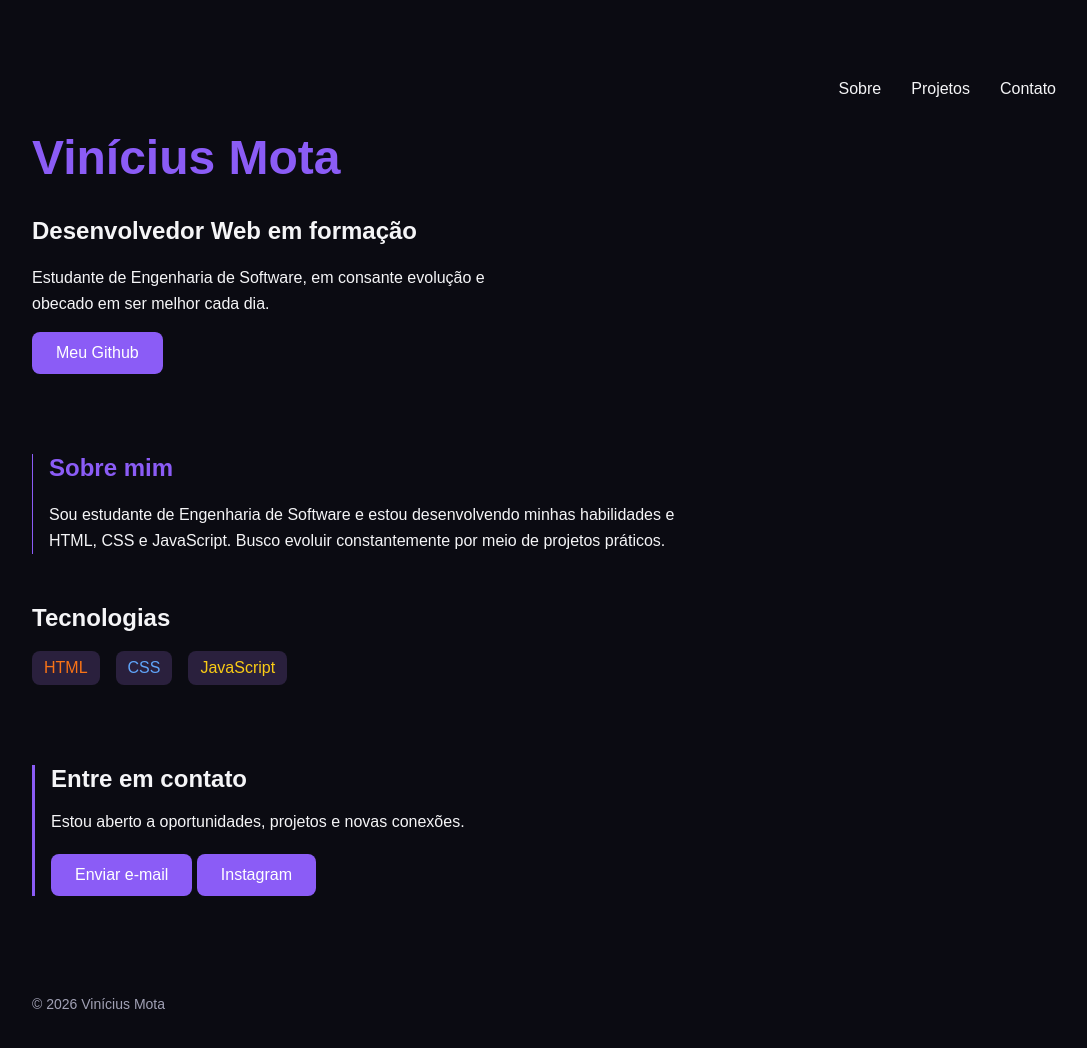
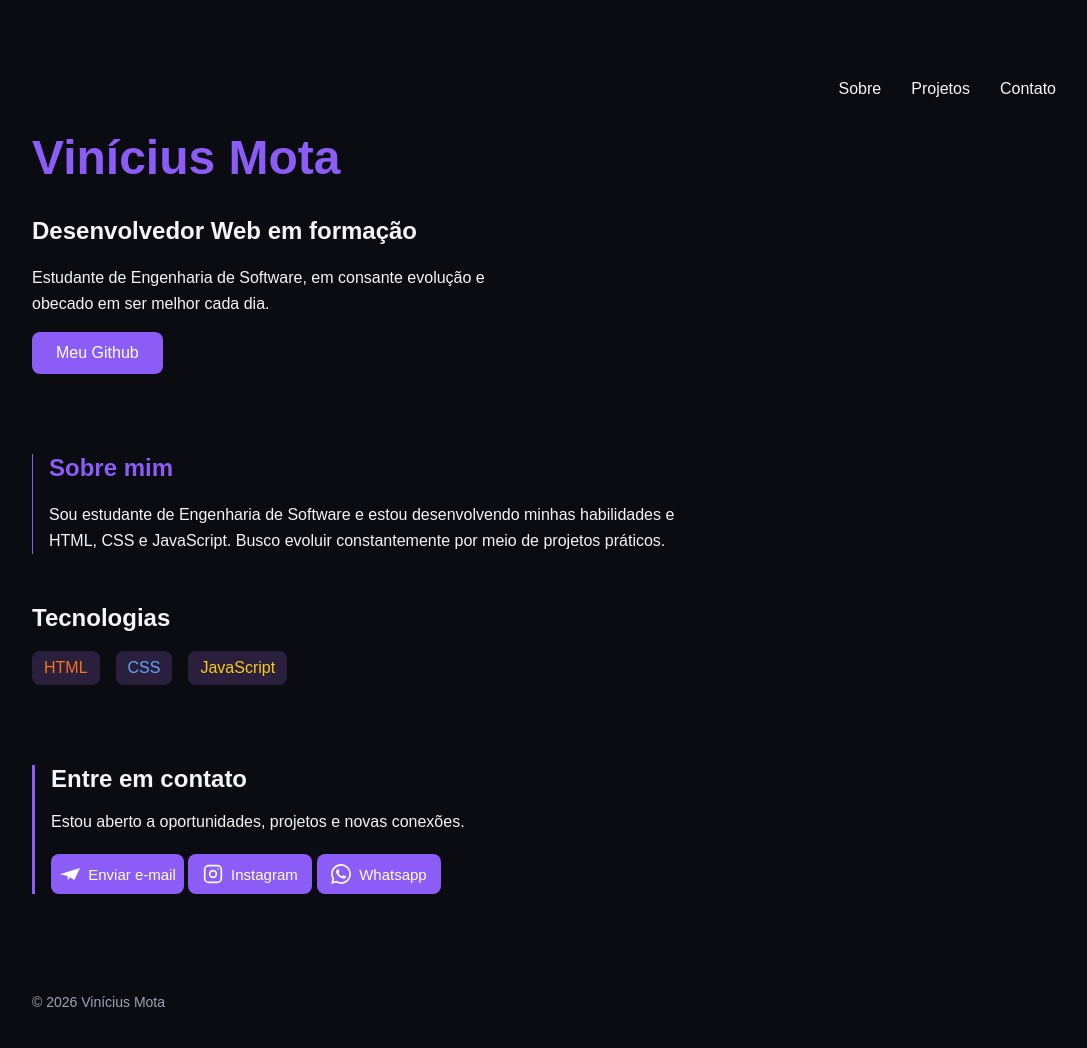
Before and after one commit to vnn-coder/portfolio, a plain HTML site: page index.html in a window 1280 px wide. Shown: the whole page, without its empty margins (96-1183 px from the left). Drawn offline with Linux system fonts and the light colour scheme.

Commit message:
feat: adiciona secao de contato com icones e estilos

```diff
--- a/css/style.css
+++ b/css/style.css
@@ -154,19 +154,31 @@ h1 {
 }
 
 #contato a {
-    display: inline-block;
+    display: inline-flex;
+    align-items: center;
+    gap: 8px;
     margin-top: 7px;
-    padding: 12px 24px;
+    padding: 10px 12px;
     background-color: var(--accent);
     color: white;
     text-decoration: none;
     border-radius: 8px;
     transition: transform 0.3s ease;
+    width: 100px;
+    justify-content: center;
+    white-space: nowrap;
+    font-size: 15px;
 }
 
 #contato a:hover {
     transform: translateY(-3px);
 }
+
+#contato a:first-of-type {
+    padding-right: 16px;
+    padding-left: 17px;
+}
+
 
 /* Responsividade para celulares */
 
--- a/index.html
+++ b/index.html
@@ -62,13 +62,18 @@
             Estou aberto a oportunidades, projetos
             e novas conexões.
         </p>
-        <a href="mailto:vnnsvv7@gmail.com">
+        <a href="https://mail.google.com/mail/?view=cm&fs=1&to=vnnsvv7@gmail.com" target="_blank" rel="noopener noreferrer">
+             <img src="img/gmail.svg" alt="" width="20" height="20">
             Enviar e-mail
-        </a>
+           </a>
         <a href="https://www.instagram.com/vinicius.sv77/" target="_blank" rel="noopener noreferrer">
-            <i data-lucide="instagram"></i>
-            Instagram
-        </a>
+             <img src="img/instagram.svg" alt="" width="20" height="20">
+         Instagram
+           </a>
+         <a href="https://wa.me/5524981102901" target="_blank" rel="noopener noreferrer">
+             <img src="img/whatsapp.svg" alt="" width="20" height="20">
+            Whatsapp
+         </a>
     </section>
 </main>
 
```
Also changed, not shown: img/gmail.svg (added), img/instagram.svg (added), img/whatsapp.svg (added).
